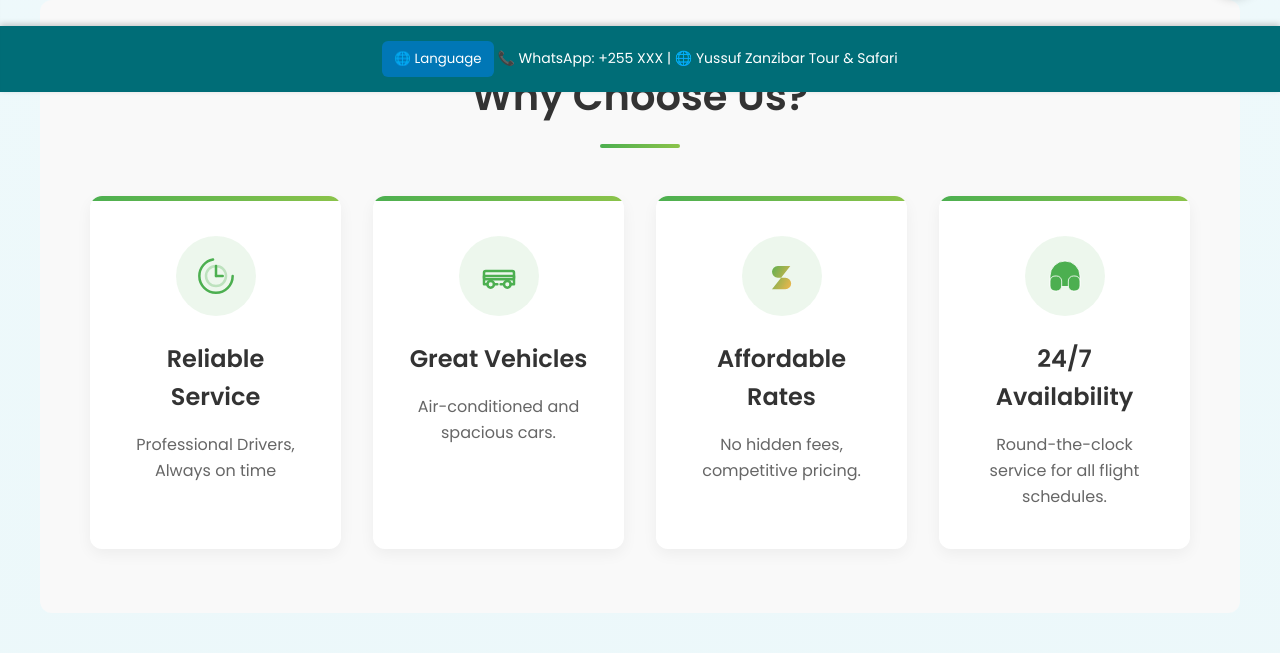
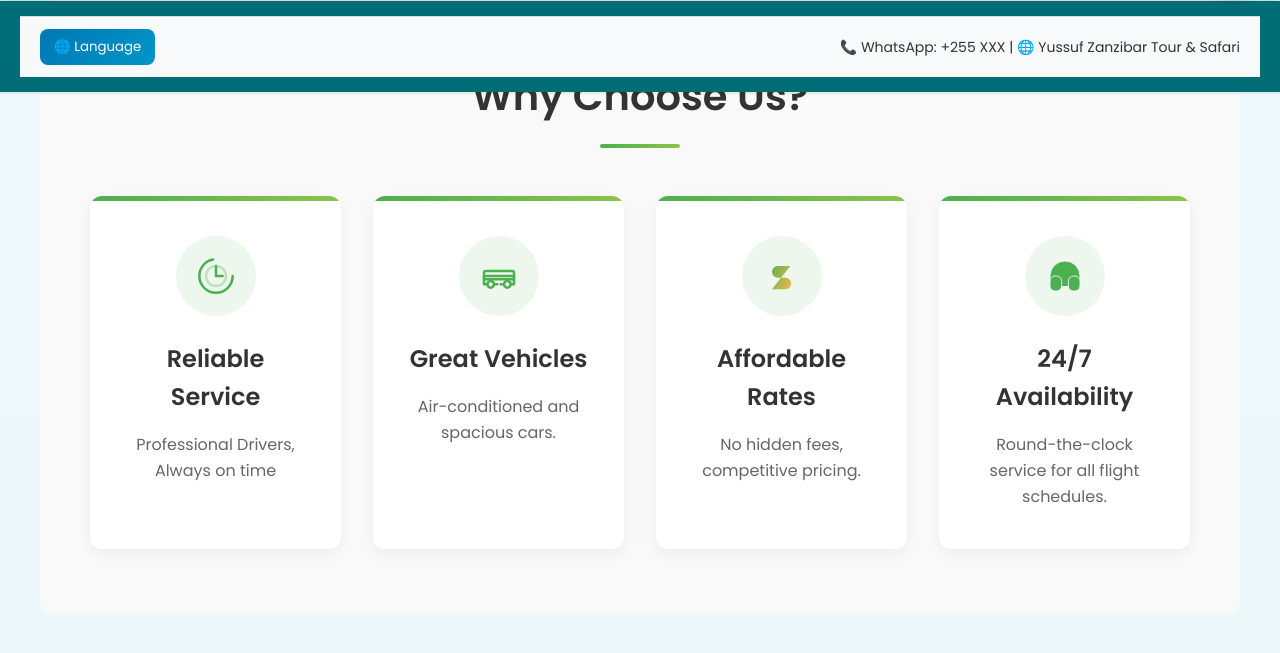
Before and after one commit to Huxjay/Yussuf_Zamzibar_Tours-Safari, a PHP site: page /index.php?page=transfer in a window 1280 px wide. Shown: the part 708-1361 px from the top of the page. Run offline with PHP 8.4, Linux system fonts and the light colour scheme.

Commit message:
langage button

```diff
--- a/index.php
+++ b/index.php
@@ -387,25 +387,17 @@ switch ($page) {
 
 <footer>
   <div>
-    <button id="languageBtn" style="padding:8px 12px; border:none; border-radius:6px; cursor:pointer; background:#0077b6; color:white;">🌐 Language</button>
+  <footer>
+  <div class="footer-bar">
+    <button id="languageBtn">🌐 Language</button>
     <span>📞 WhatsApp: +255 XXX | 🌐 Yussuf Zanzibar Tour & Safari</span>
   </div>
 </footer>
 
 <!-- Language Popup -->
-<div id="languagePopup" style="
-    position:fixed;
-    bottom:60px;
-    left:20px;
-    background:white;
-    padding:15px 20px;
-    border-radius:10px;
-    box-shadow:0 5px 20px rgba(0,0,0,0.2);
-    display:none;
-    z-index:1000;
-">
+<div id="languagePopup">
   <h4>Select Language</h4>
-  <ul style="list-style:none; padding:0; margin:10px 0;">
+  <ul>
     <li><button class="langOption" data-lang="en">English</button></li>
     <li><button class="langOption" data-lang="es">Spanish</button></li>
     <li><button class="langOption" data-lang="fr">French</button></li>
@@ -414,6 +406,95 @@ switch ($page) {
   </ul>
 </div>
 
+<style>
+/* Footer Bar */
+.footer-bar {
+  display: flex;
+  justify-content: space-between;
+  align-items: center;
+  padding: 12px 20px;
+  background: #f8f9fa;
+  font-family: "Segoe UI", sans-serif;
+  font-size: 14px;
+  color: #333;
+  border-top: 1px solid #ddd;
+}
+
+/* Language Button */
+#languageBtn {
+  padding: 8px 14px;
+  background: linear-gradient(135deg, #0077b6, #0096c7);
+  color: #fff;
+  border: none;
+  border-radius: 8px;
+  cursor: pointer;
+  font-weight: 500;
+  transition: all 0.3s ease;
+}
+
+#languageBtn:hover {
+  background: linear-gradient(135deg, #023e8a, #0077b6);
+  transform: translateY(-2px);
+  box-shadow: 0 4px 12px rgba(0, 119, 182, 0.3);
+}
+
+/* Popup */
+#languagePopup {
+  position: fixed;
+  bottom: 70px;
+  left: 20px;
+  background: #fff;
+  padding: 18px 22px;
+  border-radius: 12px;
+  box-shadow: 0 8px 25px rgba(0,0,0,0.2);
+  display: none;
+  z-index: 1000;
+  width: 220px;
+  animation: fadeIn 0.3s ease;
+}
+
+#languagePopup h4 {
+  margin: 0 0 12px;
+  font-size: 16px;
+  font-weight: 600;
+  color: #333;
+}
+
+/* Language List */
+#languagePopup ul {
+  list-style: none;
+  padding: 0;
+  margin: 0;
+}
+
+#languagePopup ul li {
+  margin: 6px 0;
+}
+
+/* Language Options */
+.langOption {
+  width: 100%;
+  padding: 8px 12px;
+  background: #f1f1f1;
+  border: none;
+  border-radius: 6px;
+  cursor: pointer;
+  font-size: 14px;
+  transition: all 0.2s ease;
+}
+
+.langOption:hover {
+  background: #0077b6;
+  color: #fff;
+  transform: scale(1.03);
+}
+
+/* Smooth popup fade-in */
+@keyframes fadeIn {
+  from { opacity: 0; transform: translateY(10px); }
+  to { opacity: 1; transform: translateY(0); }
+}
+</style>
 
 
 
--- a/safari_save.php
+++ b/safari_save.php
@@ -42,7 +42,7 @@ if ($_SERVER['REQUEST_METHOD'] === 'POST') {
             'safari'   => $safari
         ];
 
-        $adminEmail = "husseinjuma0097@gmail.com"; // change to real real admin email
+        $adminEmail = "yussufzanzibar611@gmail.com"; // change to real real admin email
         sendSafariBookingEmail($adminEmail, $bookingData, $tours);
 
         ?>
```
